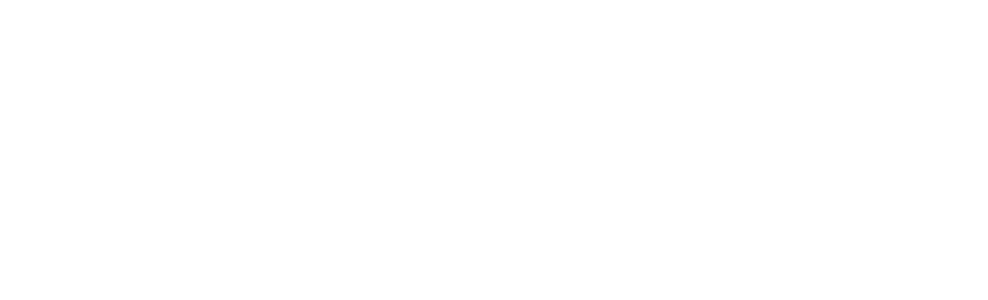
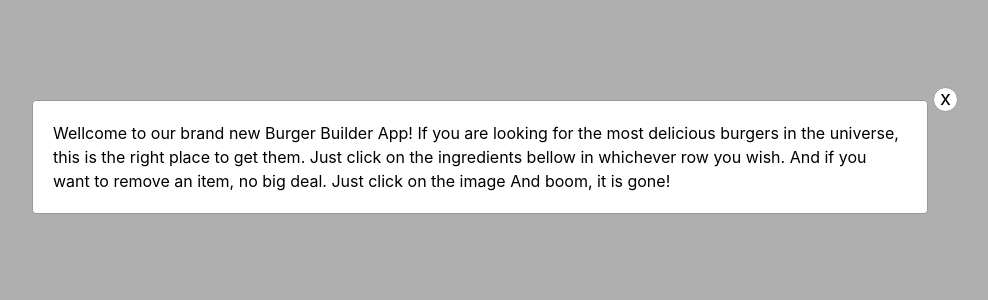
Before and after one commit to jojimanos/burger_builder, a Next.js app: page /components/instructions in a window 1280 px wide. Before the commit this address had no page. Shown: the top 300 px of the page, without its empty margins (160-1148 px from the left). Built offline with nearby package versions, Linux system fonts and the light colour scheme.

Commit message:
Complementary commit with JSON.stringify in _app.

```diff
--- a/pages/_app.tsx
+++ b/pages/_app.tsx
@@ -4,8 +4,6 @@ import { useRouter } from 'next/router';
 
 import 'styles/globals.css';
 import "styles/instructions.css";
-
-import { userService } from "../services/user-service"
 
 export default function App({ Component, pageProps }: any) {
     const router = useRouter();
@@ -34,7 +32,7 @@ export default function App({ Component, pageProps }: any) {
     function authCheck(url: any) {
 
         const userString = localStorage.getItem('user') as string
-        const user = JSON.parse(userString)
+        const user = JSON.stringify(userString)
         // Redirect to public paths if accessing the builder page and not logged in
         const publicPaths = ['/account/login', '/account/signup'];
         const path = url.split('?')[0];
--- a/pages/account/login.tsx
+++ b/pages/account/login.tsx
@@ -9,7 +9,6 @@ import { yupResolver } from '@hookform/resolvers/yup';
 import * as Yup from 'yup';
 
 // Services
-import { userService } from '../../services/user-service';
 import Link from 'next/link';
 import { auth } from '../../lib/mutations';
 
--- a/pages/components/instructions.tsx
+++ b/pages/components/instructions.tsx
@@ -7,7 +7,7 @@ const Instructions = (handleClose: () => void) => {
         the most delicious burgers in the universe, this is the right place to
         get them. Just click on the ingredients bellow in whichever row you wish.
         And if you want to remove an item, no big deal. Just click on the image And
-        boom, it's gone!
+        boom, it is gone!
       </div>
     </div>
   );
--- a/pages/index.tsx
+++ b/pages/index.tsx
@@ -94,7 +94,7 @@ export default function Home() {
             <div className='flex justify-end'>
               <div className='w-64'>
                 <div><Image alt='' src={'/top.jpg'} width={400} height={400} /></div>
-                <div>{array.map((arr: any) => (<div id={arr.id} onClick={() => { removeIngredient(arr.id) }}>{arr.element}</div>))}</div>
+                <div>{array.map((arr: any) => (<div key={arr} id={arr.id} onClick={() => { removeIngredient(arr.id) }}>{arr.element}</div>))}</div>
                 <div><Image alt='' src={'/bottom.jpg'} width={400} height={400} /></div>
               </div>
             </div>
@@ -118,7 +118,7 @@ export default function Home() {
             <div className='flex justify-end'>
               <div className='w-max'>
                 <div><Image alt='' src={'/top.jpg'} width={400} height={400} /></div>
-                <div>{array.map((arr: any) => (<div id={arr.id} onClick={() => { removeIngredient(arr.id) }}>{arr.element}</div>))}</div>
+                <div>{array.map((arr: any) => (<div key={arr} id={arr.id} onClick={() => { removeIngredient(arr.id) }}>{arr.element}</div>))}</div>
                 <div><Image alt='' src={'/bottom.jpg'} width={400} height={400} /></div>
               </div>
             </div>
```
